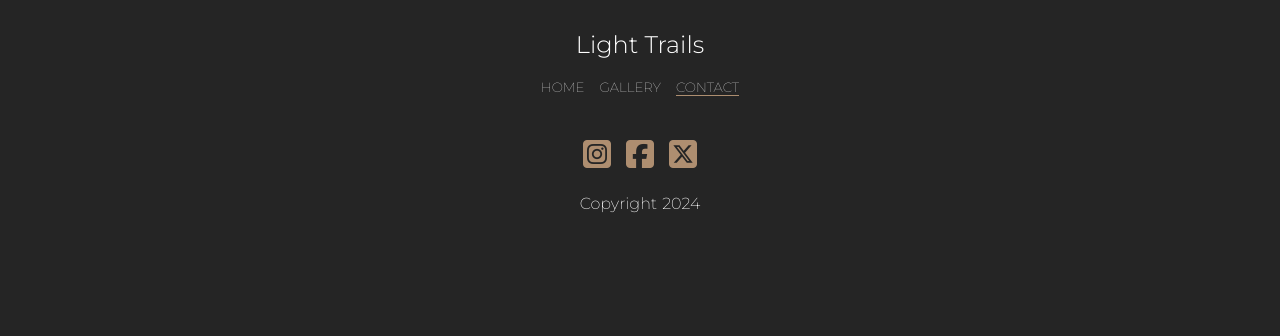
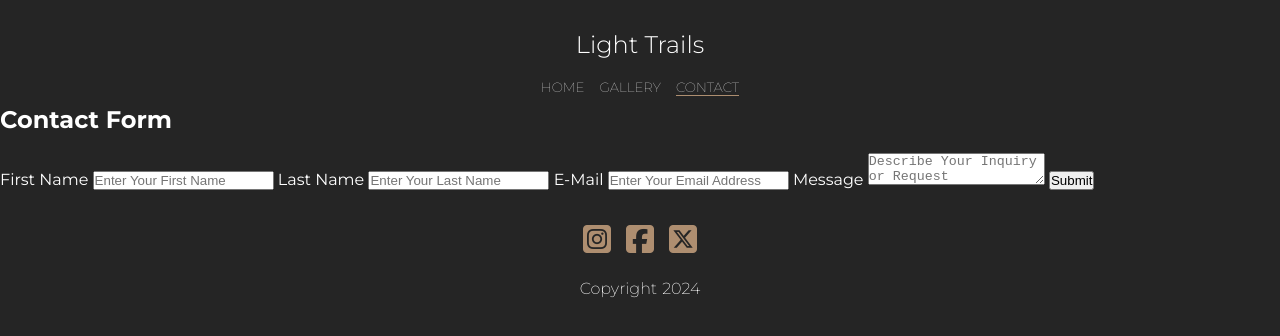
Before and after one commit to RazmikMovsisyan/light_trails, a plain HTML site: page contact.html in a window 1280 px wide. Drawn offline with Linux system fonts and the light colour scheme.

Commit message:
HTML: Created an accessible, semantically correct Contact Form

```diff
--- a/contact.html
+++ b/contact.html
@@ -43,7 +43,35 @@
     </header>
 
     <main>
+        <div class="contact-form">
+            <form action="https://formdump.codeinstitute.net" method="POST" aria-labelledby="contactFormTitle">
+                <h2 id="contactFormTitle">Contact Form</h2>
+                <br>
+                <!-- First Name Field -->
+                <label id="firstNameLabel" for="firstName">First Name</label>
+                <input type="text" id="firstName" name="firstName" required aria-required="true"
+                    aria-labelledby="firstNameLabel" placeholder="Enter Your First Name">
 
+                <!-- Last Name Field -->
+                <label id="lastNameLabel" for="lastName">Last Name</label>
+                <input type="text" id="lastName" name="lastName" required aria-required="true"
+                    aria-labelledby="lastNameLabel" placeholder="Enter Your Last Name">
+
+                <!-- Email Field -->
+                <label id="emailLabel" for="email">E-Mail</label>
+                <input type="email" id="email" name="email" required aria-required="true" aria-labelledby="emailLabel"
+                    placeholder="Enter Your Email Address">
+
+                <!-- Message Field -->
+                <label id="messageLabel" for="message">Message</label>
+                <textarea id="message" name="message" required aria-required="true" aria-labelledby="messageLabel"
+                    placeholder="Describe Your Inquiry or Request"></textarea>
+
+                <!-- Submit Button -->
+                <button type="submit" aria-label="Submit Contact Form">Submit</button>
+            </form>
+
+        </div>
     </main>
     <!--Footer with Copyright and Social Media-->
     <footer>
```
Also changed, not shown: gallery.html (+1 -1 lines). Lines whose indentation alone changed are shown as unchanged.
